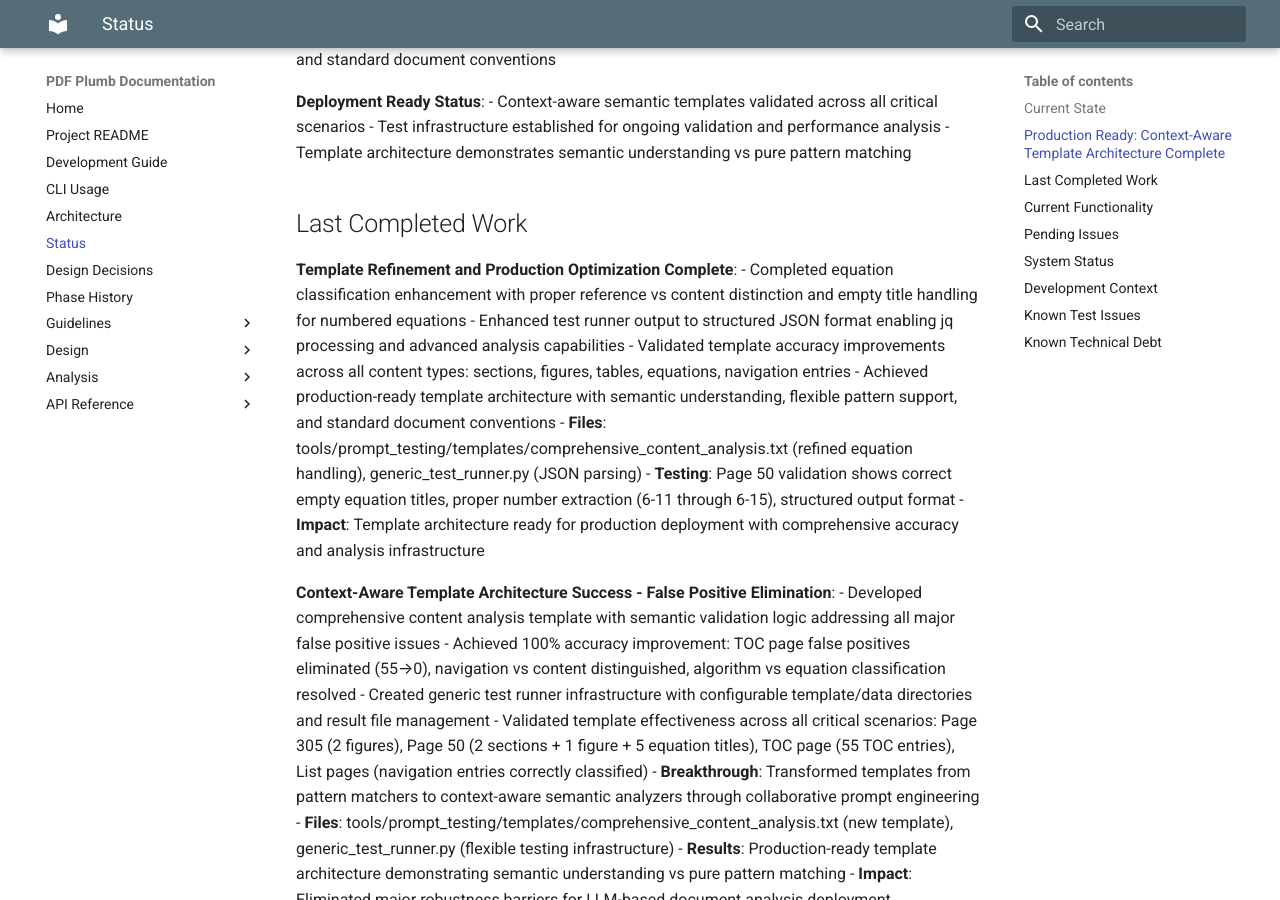
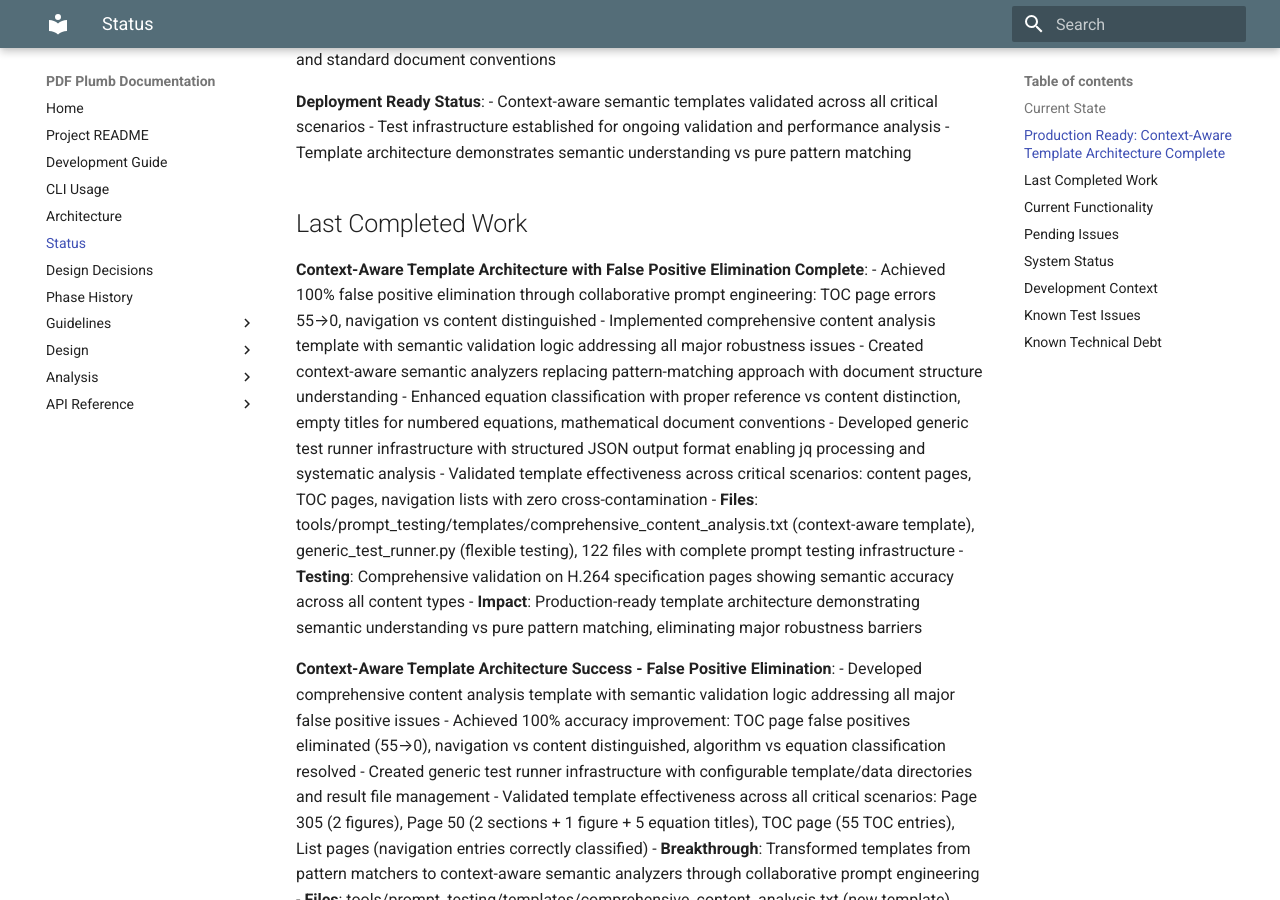
Before and after one commit to marvinmednick/pdf_plumber_util, an MkDocs documentation site: the page built from docs/status.md, in a window 1280 px wide and 900 px high, scrolled down 591 px. Built offline with MkDocs 1.6.1 and Material for MkDocs 9.7.7, drawn with Linux system fonts in a browser that asks for light colours.

Commit message:
Update project status and consolidate template architecture work
Consolidates work log entries and updates project status with completed template architecture achievements:

- Context-aware template architecture with 100% false positive elimination
- Semantic validation logic replacing pattern-matching approach
- Production-ready testing infrastructure with structured JSON output
- Template effectiveness validated across critical document scenarios

Status updated to reflect breakthrough in LLM prompt optimization and semantic understanding.

🤖 Generated with [Claude Code](https://claude.com/claude-code)

Co-Authored-By: Claude <noreply@anthropic.com>

```diff
--- a/docs/status.md
+++ b/docs/status.md
@@ -20,14 +20,16 @@
 
 ## Last Completed Work
 
-**Template Refinement and Production Optimization Complete**:
-- Completed equation classification enhancement with proper reference vs content distinction and empty title handling for numbered equations
-- Enhanced test runner output to structured JSON format enabling jq processing and advanced analysis capabilities
-- Validated template accuracy improvements across all content types: sections, figures, tables, equations, navigation entries
-- Achieved production-ready template architecture with semantic understanding, flexible pattern support, and standard document conventions
-- **Files**: tools/prompt_testing/templates/comprehensive_content_analysis.txt (refined equation handling), generic_test_runner.py (JSON parsing)
-- **Testing**: Page 50 validation shows correct empty equation titles, proper number extraction (6-11 through 6-15), structured output format
-- **Impact**: Template architecture ready for production deployment with comprehensive accuracy and analysis infrastructure
+**Context-Aware Template Architecture with False Positive Elimination Complete**:
+- Achieved 100% false positive elimination through collaborative prompt engineering: TOC page errors 55→0, navigation vs content distinguished
+- Implemented comprehensive content analysis template with semantic validation logic addressing all major robustness issues
+- Created context-aware semantic analyzers replacing pattern-matching approach with document structure understanding
+- Enhanced equation classification with proper reference vs content distinction, empty titles for numbered equations, mathematical document conventions
+- Developed generic test runner infrastructure with structured JSON output format enabling jq processing and systematic analysis
+- Validated template effectiveness across critical scenarios: content pages, TOC pages, navigation lists with zero cross-contamination
+- **Files**: tools/prompt_testing/templates/comprehensive_content_analysis.txt (context-aware template), generic_test_runner.py (flexible testing), 122 files with complete prompt testing infrastructure
+- **Testing**: Comprehensive validation on H.264 specification pages showing semantic accuracy across all content types
+- **Impact**: Production-ready template architecture demonstrating semantic understanding vs pure pattern matching, eliminating major robustness barriers
 
 **Context-Aware Template Architecture Success - False Positive Elimination**:
 - Developed comprehensive content analysis template with semantic validation logic addressing all major false positive issues
```
Also changed, not shown: WORK_LOG.md (+8 -0 lines).
